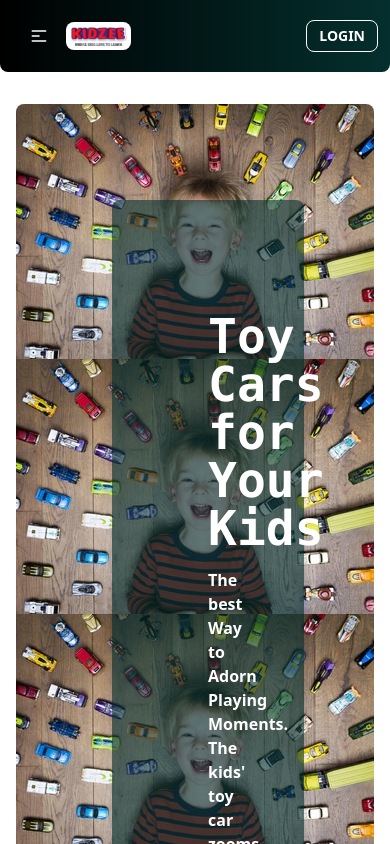
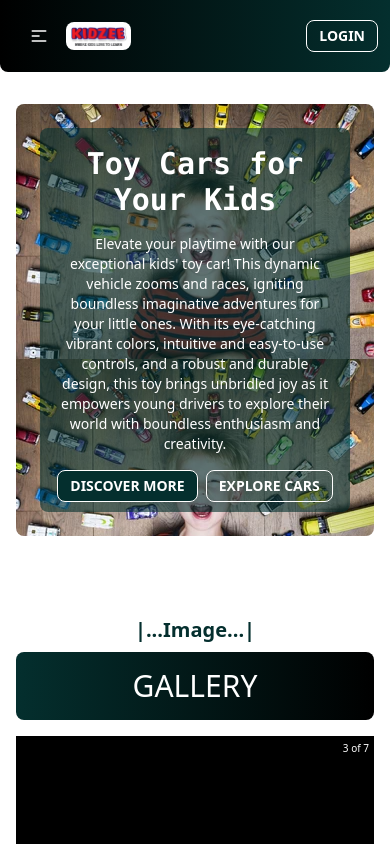
Before and after one commit to ras1k/toy-hunter-kidzee, a React (Vite) app: page / in a window 390 px wide. Shown: the top 844 px of the page. Built offline with nearby package versions, Linux system fonts and the light colour scheme; no server answers; grey boxes are pictures that could not be loaded.

Commit message:
added testimonial

```diff
--- a/package.json
+++ b/package.json
@@ -12,6 +12,7 @@
   "dependencies": {
     "@lottiefiles/lottie-player": "^2.0.2",
     "@lottiefiles/react-lottie-player": "^3.5.3",
+    "@smastrom/react-rating": "^1.3.2",
     "firebase": "^9.22.2",
     "localforage": "^1.10.0",
     "lottie-react": "^2.4.0",
@@ -20,7 +21,7 @@
     "react": "^18.2.0",
     "react-dom": "^18.2.0",
     "react-helmet": "^6.1.0",
-    "react-icons": "^4.9.0",
+    "react-icons": "^4.10.1",
     "react-parallax-tilt": "^1.7.164",
     "react-player": "^2.12.0",
     "react-responsive-carousel": "^3.2.23",
@@ -28,7 +29,7 @@
     "react-tabs": "^6.0.1",
     "sort-by": "^1.2.0",
     "sweetalert2": "^11.7.12",
-    "swiper": "^10.0.4"
+    "swiper": "^10.2.0"
   },
   "devDependencies": {
     "@types/react": "^18.0.37",
--- a/src/Pages/Home/Banner/Banner.jsx
+++ b/src/Pages/Home/Banner/Banner.jsx
@@ -6,12 +6,14 @@ const Banner = () => {
     return (
         <div>
             <div>
-                <div className='p-24 mt-0 bg-fixed mb-20 background rounded-lg'>
-                    <div className='bg-teal-950 bg-opacity-60 rounded-lg p-24 text-center'>
-                        <h3 className='text-5xl font-mono text-white font-semibold my-4'>Toy Cars for Your Kids</h3>
-                        <p className='font-semibold mb-4 text-white'>The best Way to Adorn Playing Moments. The kids' toy car zooms and races, sparking endless imaginative adventures. With vibrant colors, easy controls, and durable design, it brings joy to little drivers as they explore their world.</p>
+                <div className='lg:p-24 p-6 mt-0 bg-fixed mb-20 background rounded-lg'>
+                    <div className='bg-teal-950 bg-opacity-60 rounded-lg lg:p-24 p-4 h-96 lg:h-[600px] md:h-[400px] text-center flex flex-col items-center justify-center'>
+                        <h3 className='lg:text-6xl text-3xl font-mono text-white font-bold my-4'>Toy Cars for Your Kids</h3>
+                        <p className='lg:font-semibold text-sm lg:text-lg mb-4 text-white'>
+                            Elevate your playtime with our exceptional kids' toy car! This dynamic vehicle zooms and races, igniting boundless imaginative adventures for your little ones. With its eye-catching vibrant colors, intuitive and easy-to-use controls, and a robust and durable design, this toy brings unbridled joy as it empowers young drivers to explore their world with boundless enthusiasm and creativity.
+                        </p>
                         <div className='gap-5'>
-                            <button className='btn btn-sm lg:btn-md bg-teal-950 text-white btn-outline mb-2 md:mr-5'>Discover More</button>
+                            <button className='btn btn-sm lg:btn-md bg-teal-950 text-white btn-outline mb-2 md:mr-5 mr-2'>Discover More</button>
                             <button className='btn btn-sm lg:btn-md btn-outline btn-ghost text-white'>Explore Cars</button>
                         </div>
                     </div>
--- a/src/Pages/Home/FeaturedItems/FeaturedItems.css
+++ b/src/Pages/Home/FeaturedItems/FeaturedItems.css
@@ -1,3 +1,3 @@
 .featured-item{
-    background-image: url('/public/car.jpg');
+    background-image: url('/car.jpg');
 }
--- a/src/Pages/Home/Home/Home.jsx
+++ b/src/Pages/Home/Home/Home.jsx
@@ -7,6 +7,7 @@ import HomeTabs from '../HomeTabs/HomeTabs';
 import VideoPlayer from '../VideoPlayer/VideoPlayer';
 import FeaturedItems from '../FeaturedItems/FeaturedItems';
 import AnimateCar from '../Animate/AnimateCar';
+import Testimonials from '../Testimonials/Testimonials';
 
 const Home = () => {
     return (
@@ -19,6 +20,7 @@ const Home = () => {
                 <VideoPlayer />
                 <FeaturedItems />
                 <Featured></Featured>
+                <Testimonials />
                 <NewsLetter ></NewsLetter>
             </div>
         </div>
--- /dev/null
+++ b/src/Pages/Home/Testimonials/Testimonials.jsx
@@ -0,0 +1,58 @@
+import { useEffect, useState } from 'react';
+import { Swiper, SwiperSlide } from "swiper/react";
+import { Navigation } from 'swiper/modules';
+import "swiper/css";
+import "swiper/css/navigation";
+import { Rating, ThinStar } from '@smastrom/react-rating'
+import '@smastrom/react-rating/style.css'
+import { FaQuoteLeft } from 'react-icons/fa';
+import SectionTitle from '../../SectionTitle/SectionTitle';
+
+const Testimonials = () => {
+    const [reviews, setReviews] = useState([]);
+    useEffect(() => {
+        fetch('https://bistro-boss-server-three-omega.vercel.app/reviews')
+            .then(res => res.json())
+            .then(data => {
+                setReviews(data)
+            })
+    }, [])
+    const myStyles = {
+        itemShapes: ThinStar,
+        activeFillColor: '#042f2e',
+        inactiveFillColor: '#a8a29e'
+      }
+    return (
+        <div>
+            <SectionTitle
+                subHeading={'What out client say'}
+                heading={'Testimonials'}
+            ></SectionTitle>
+            <div className='my-20'>
+                <Swiper navigation={true} modules={[Navigation]} className="mySwiper">
+
+                    {
+                        reviews.map(review => <SwiperSlide
+                            key={review._id}
+                        >
+                            <div className='flex flex-col items-center lg:px-20 px-6'>
+                                <Rating
+                                    style={{ maxWidth: 180 }}
+                                    value={review.rating}
+                                    itemStyles={myStyles}
+                                    readOnly
+                                    className='mb-4'
+                                />
+                                <FaQuoteLeft size={100} className='text-lg'/>
+                                <p className='my-8'>{review.details}</p>
+                                <h3 className='text-xl text-teal-950'>{review.name}</h3>
+                            </div>
+                        </SwiperSlide>)
+                    }
+                </Swiper>
+            </div>
+        </div>
+    );
+};
+
+export default Testimonials;
```
Also changed, not shown: 1 other file (tests, documents, lock files or other folders).
